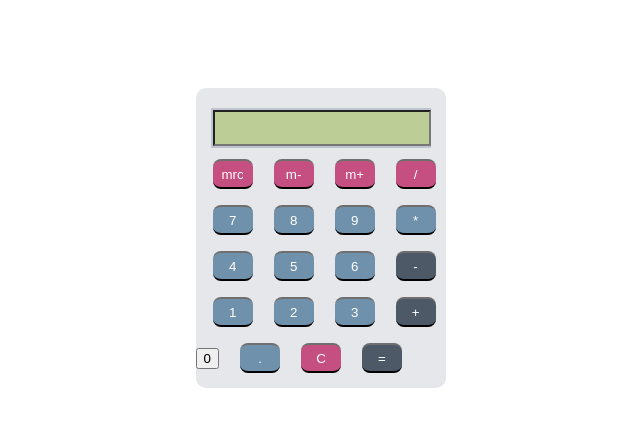
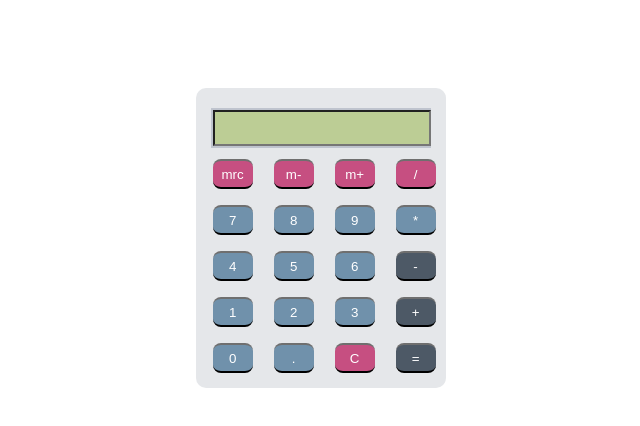
Before and after one commit to Calvin-Lee0/Calculator, a plain HTML site: page index.html in a window 1280 px wide. Shown: the whole page, without its empty margins (318-958 px from the left). Drawn offline with Linux system fonts and the light colour scheme.

Commit message:
Fixed bug with 0 button

```diff
--- a/index.html
+++ b/index.html
@@ -37,7 +37,7 @@
 				<input type="button" class="button operator" value="+" onclick="v('+')">
 				</p>
 				<p>
-				<input type="button" class="bututton number" value="0" onclick="v('0')">
+				<input type="button" class="button number" value="0" onclick="v('0')">
 				<input type="button" class="button number" value="." onclick="v('.')">
 				<input type="button" class="button function" value="C" onclick="d('')">
 				<input type="button" class="button operator" value="=" onclick='e()'>
```
